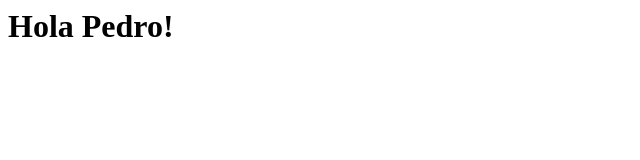
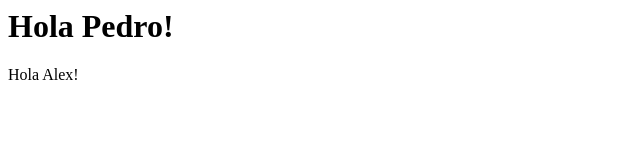
Before and after one commit to PedroG9/AngularApp2, a plain HTML site: page index.html in a window 1280 px wide. Shown: the full height of the page, 0-640 px from the left. Drawn offline with Linux system fonts and the light colour scheme.

Commit message:
Cambio Hola

```diff
--- a/index.html
+++ b/index.html
@@ -1 +1,2 @@
 <h1>Hola Pedro!</h1>
+<p>Hola Alex!</p>
```
